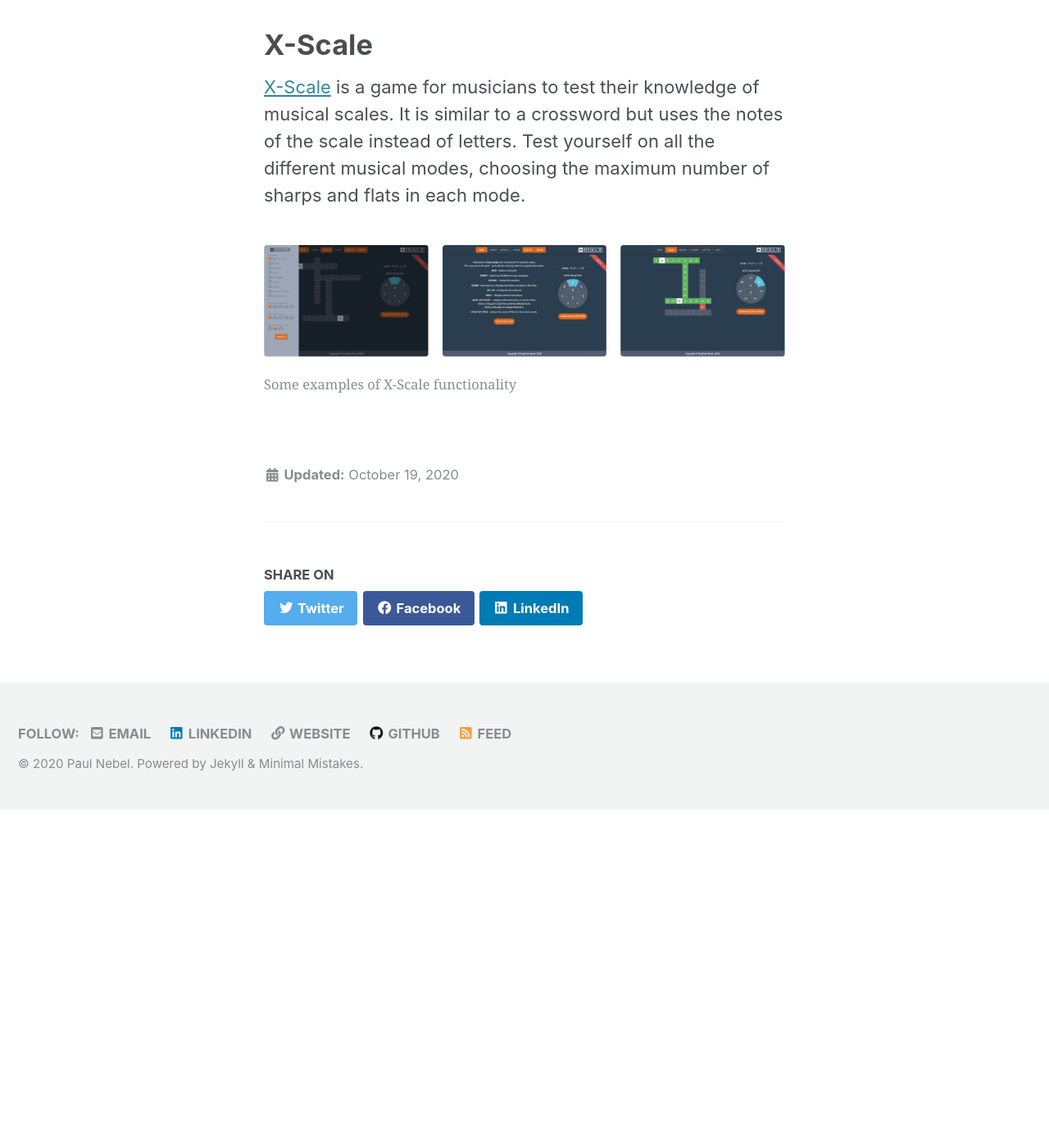
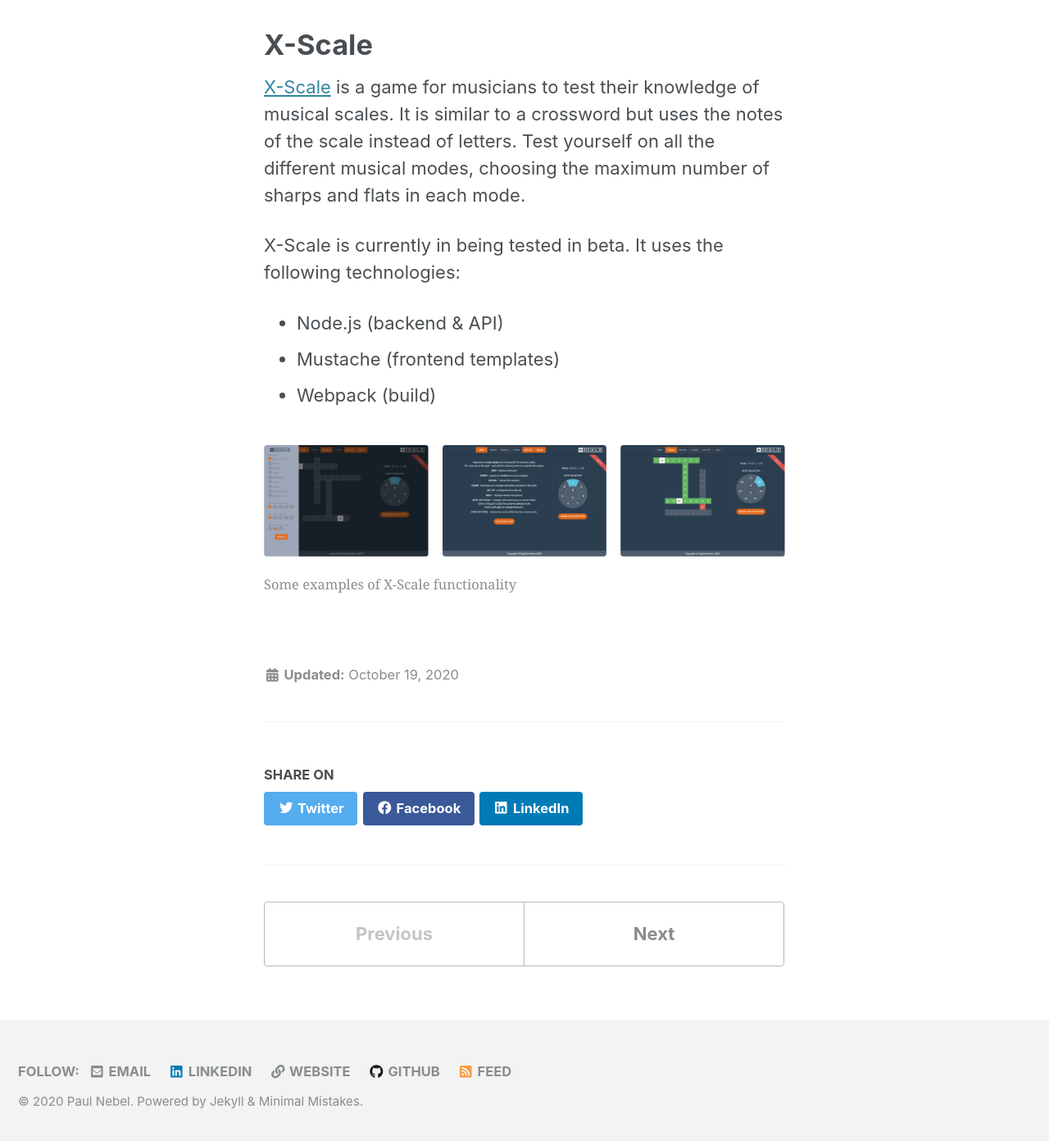
Before and after one commit to paulnebel/paulnebel.github.io, a Jekyll site: the page built from _portfolio/cross-scale-website.md, in a window 1280 px wide and 1400 px high, scrolled down 866 px. Shown: the top 1392 px of the window at 82% size. Built offline with Jekyll 4.4.1, drawn with Linux system fonts in a browser that asks for light colours; cached includes are drawn as plain includes; nearby versions of some CDN libraries; before the commit the page ends 1854 px from its top, so only the background shows below that.

Commit message:
feat: Adds SmartBeat to the portfolio

```diff
--- a/_portfolio/cross-scale-website.md
+++ b/_portfolio/cross-scale-website.md
@@ -18,4 +18,10 @@
 
 [X-Scale](https://x-scale.dogfishmusic.co.uk){:target='_blank'} is a game for musicians to test their knowledge of musical scales.  It is similar to a crossword but uses the notes of the scale instead of letters.  Test yourself on all the different musical modes, choosing the maximum number of sharps and flats in each mode.
 
+X-Scale is currently in being tested in beta. It uses the following technologies:
+
+ - Node.js (backend & API)
+ - Mustache (frontend templates)
+ - Webpack (build)
+
 {% include gallery caption="Some examples of X-Scale functionality" %}
```
Also changed, not shown: _portfolio/smart-beat.md (added, +22 -0 lines), assets/images/smartbeat/page-banner-teaser.png (added), assets/images/smartbeat/page-banner.png (added), assets/images/smartbeat/preview-1-teaser.png (added), assets/images/smartbeat/preview-1.png (added), assets/images/smartbeat/preview-2-teaser.png (added), assets/images/smartbeat/preview-2.png (added).
